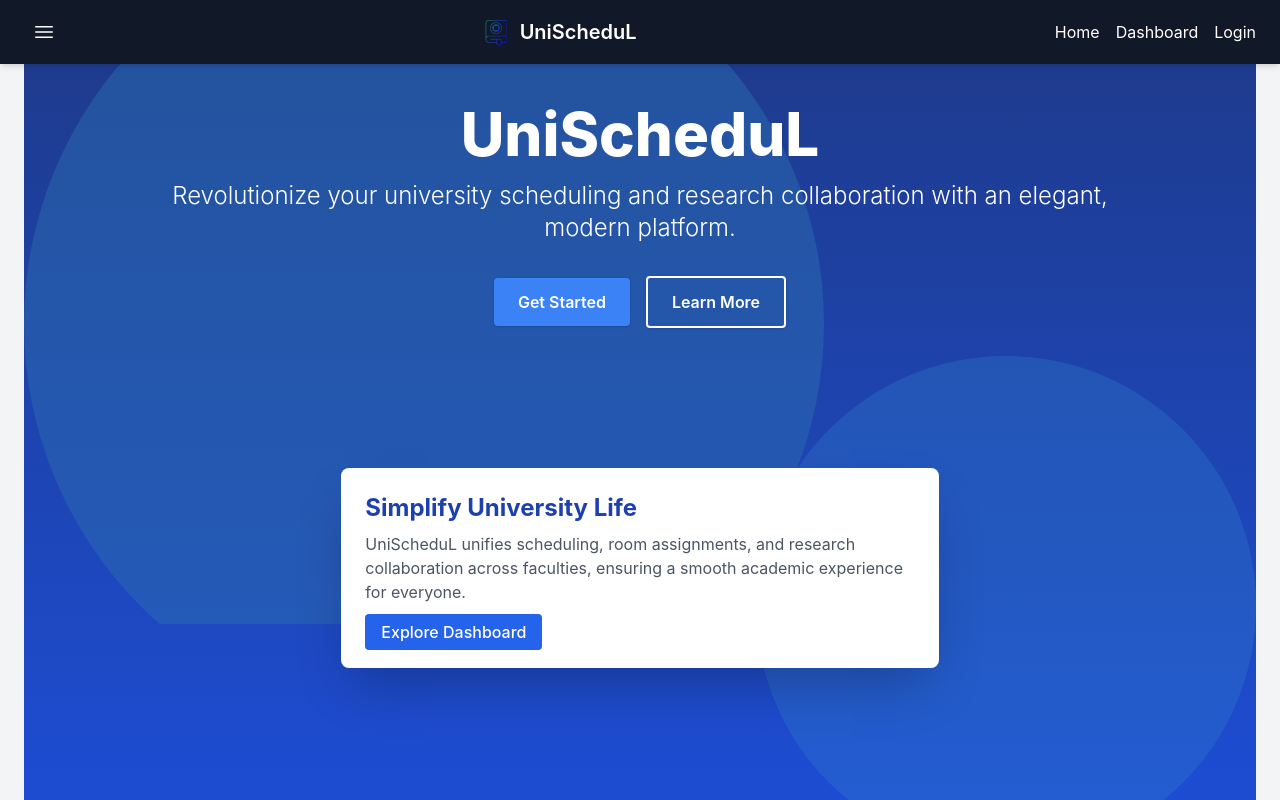
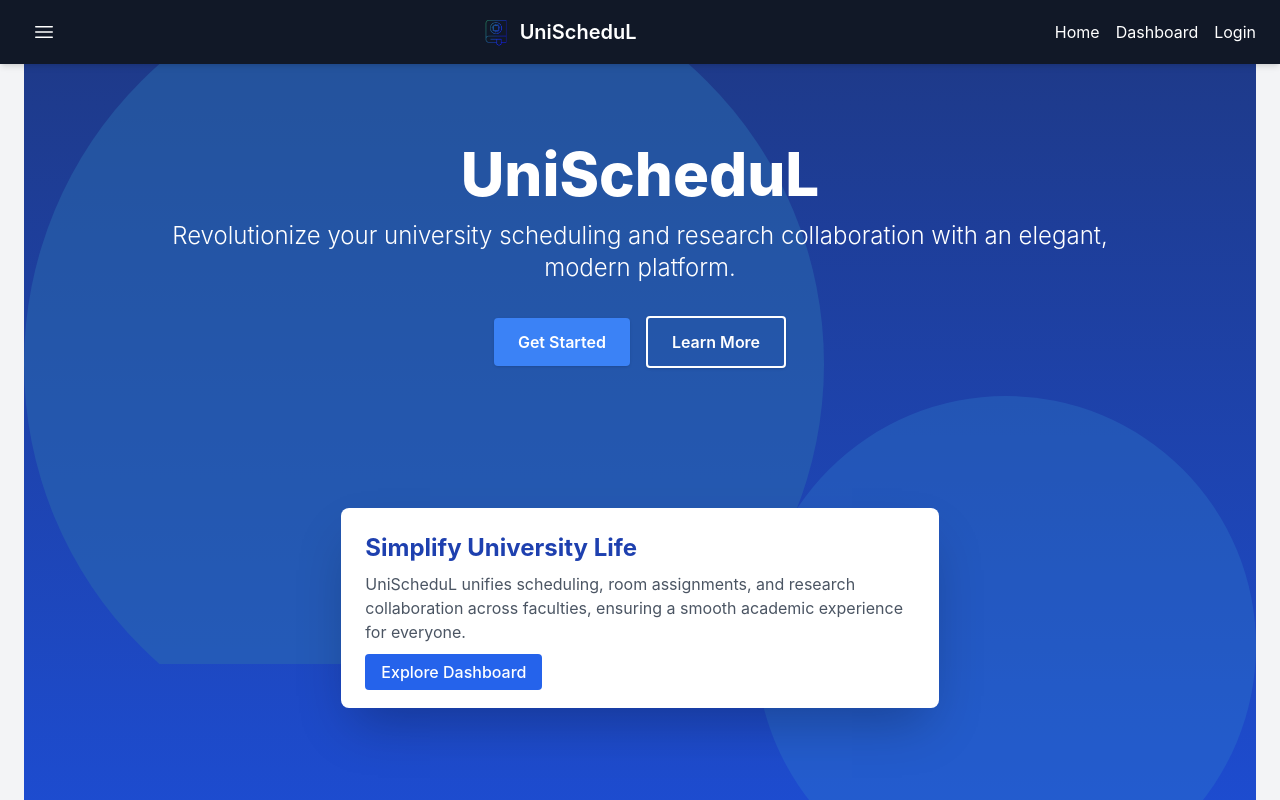
Before and after one commit to Dev-Eyitayo/UniScheduL, a React (Vite) app in the folder frontend/: page / in a window 1280 px wide. Shown: the top 800 px of the page. Built offline with nearby package versions, Linux system fonts and the light colour scheme.

Commit message:
Update PublicLayout to adjust main content positioning below the navbar

```diff
--- a/frontend/src/components/PublicLayout.jsx
+++ b/frontend/src/components/PublicLayout.jsx
@@ -3,11 +3,13 @@ import Navbar from "./Navbar";
 export default function PublicLayout({ children }) {
   return (
     <div className="flex flex-col min-h-screen">
-      {/* Public Navbar (Visible only for public pages) */}
+      {/* Navbar (fixed position) */}
       <Navbar />
 
-      {/* Main content */}
-      <main className="p-6 bg-gray-100 flex-1">{children}</main>
+      {/* Ensure content starts below the navbar */}
+      <main className="pt-16 p-6 bg-gray-100 flex-1">
+        {children}
+      </main>
     </div>
   );
 }
```
